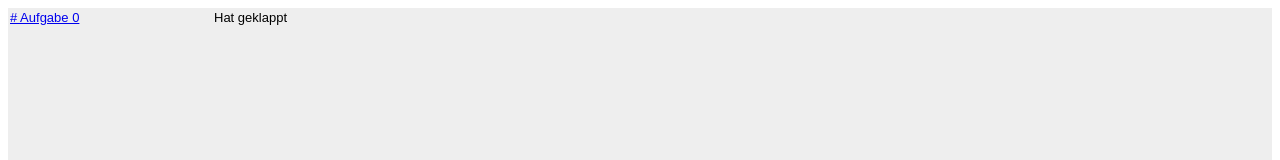
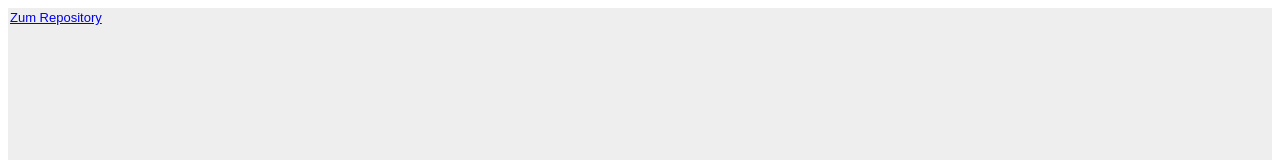
Before and after one commit to doldsimo/SS20-Softwaredesign, a plain HTML site: page steckbrief/steckbrief.htm in a window 1280 px wide. Shown: the top 160 px of the page. Drawn offline with Linux system fonts and the light colour scheme.

Commit message:
Update steckbrief.htm

```diff
--- a/steckbrief/steckbrief.htm
+++ b/steckbrief/steckbrief.htm
@@ -10,8 +10,8 @@
 		<a href="link" target="_blank">Applikation.zip (01.01.2111)</a><br />
 		<a href="link" target="_blank">Applikation.swf (01.01.2111)</a><br />
 		-->
-		<a href="https://github.com/doldsimo/SS20-Softwaredesign/tree/master/steckbrief" target="_blank"># Aufgabe 0</a><br>
+		<a href="https://github.com/doldsimo/SS20-Softwaredesign/tree/master" target="_blank">Zum Repository </a><br>
 	</td>
-    <td>Hat geklappt</td>
+    <td></td>
   </tr>
 </tbody></table></body></html>
```
